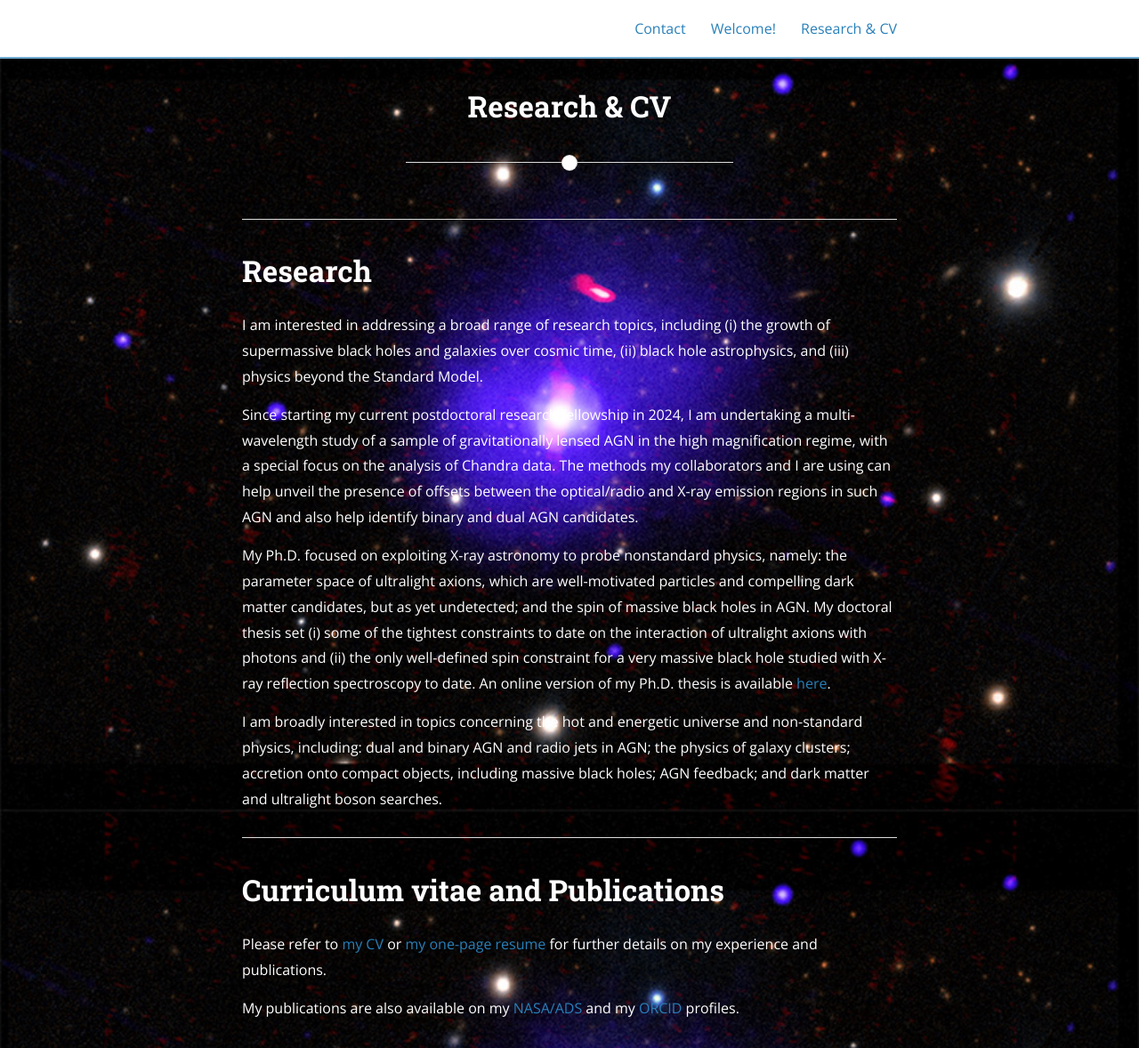
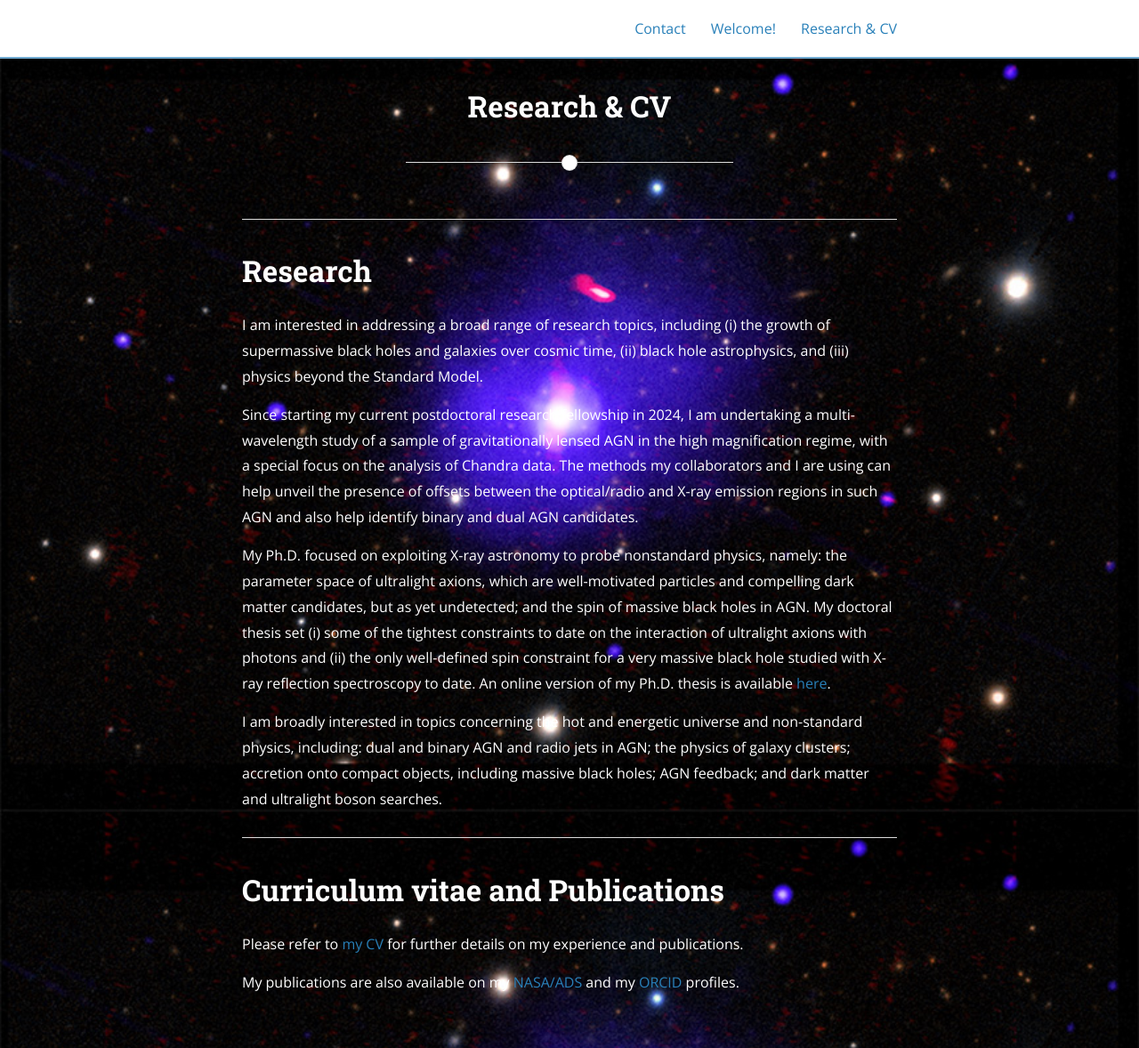
Before and after one commit to jsiskreynes-astro/jsiskreynes-astro.github.io, a Jekyll site: the page built from resume.md, in a window 1280 px wide and 1178 px high. Shown: the whole window at 89% size. Built offline with Jekyll 4.4.1, drawn with Linux system fonts in a browser that asks for light colours; nearby versions of some CDN libraries.

Commit message:
Update resume.md

```diff
--- a/resume.md
+++ b/resume.md
@@ -20,6 +20,6 @@ I am broadly interested in topics concerning the hot and energetic universe and
 
 # Curriculum vitae and Publications
 
-Please refer to [my CV]({{ site.url }}/assets/full_cv_jsiskreynes.pdf) or [my one-page resume]({{ site.url }}/assets/Resume_120124.pdf) for further details on my experience and publications.
+Please refer to [my CV]({{ site.url }}/assets/full_cv_jsiskreynes.pdf) for further details on my experience and publications.
 
 My publications are also available on my [NASA/ADS](https://ui.adsabs.harvard.edu/search/q=author%3A%22Sisk-Reyn%C3%A9s%2C%20J%C3%BAlia%22&sort=date%20desc%2C%20bibcode%20desc&p_=0) and my [ORCID](https://orcid.org/0000-0003-3814-6796) profiles.
```
